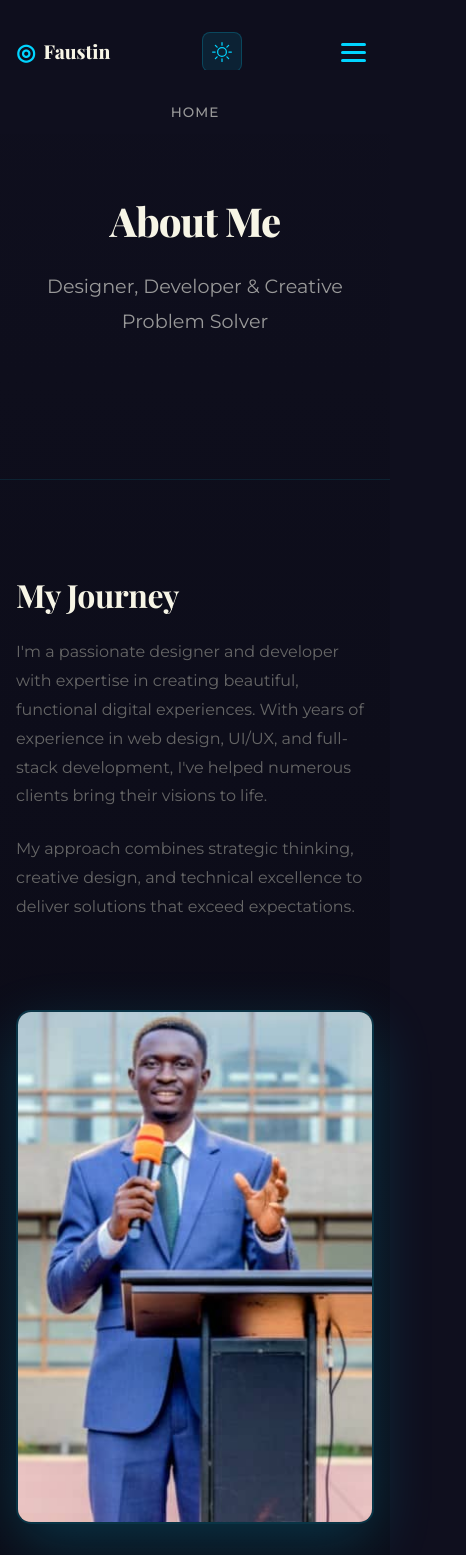
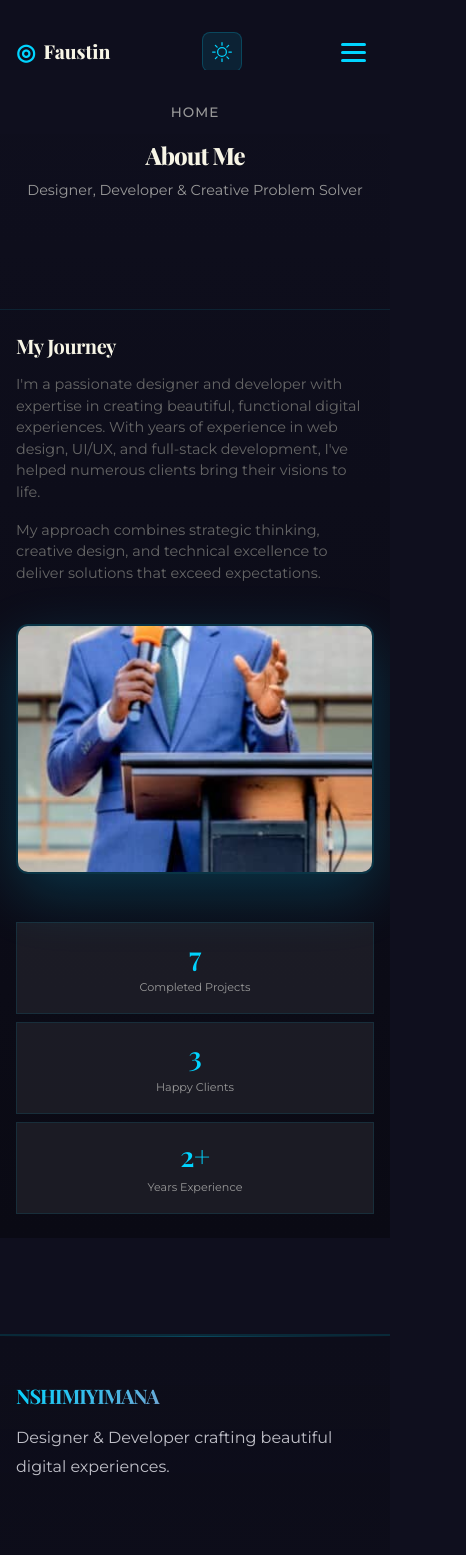
Before and after one commit to faustin12-g/reactporto, a React (Vite) app: page /about in a window 390 px wide. Shown: the top 1555 px of the page, 466 px wide, since content can reach past the window. Built offline with nearby package versions, Linux system fonts and the light colour scheme.

Commit message:
responsive the about

```diff
--- a/src/pages/AboutPage.css
+++ b/src/pages/AboutPage.css
@@ -108,16 +108,128 @@
 }
 
 @media (max-width: 768px) {
+  .about-page {
+    padding-top: 60px;
+  }
+
+  .about-hero {
+    min-height: 300px;
+    padding: var(--spacing-2xl) 0;
+  }
+
+  .about-hero h1 {
+    font-size: clamp(1.75rem, 5vw, 2.5rem);
+    margin-bottom: var(--spacing-md);
+  }
+
+  .subtitle {
+    font-size: 1rem;
+  }
+
+  .about-content {
+    padding: var(--spacing-2xl) 0;
+  }
+
   .about-grid {
     grid-template-columns: 1fr;
+    gap: var(--spacing-2xl);
+    margin-bottom: var(--spacing-3xl);
+  }
+
+  .about-text h2 {
+    font-size: clamp(1.5rem, 4vw, 2rem);
+    margin-bottom: var(--spacing-md);
+  }
+
+  .about-text p {
+    font-size: 0.95rem;
+    line-height: 1.6;
+    margin-bottom: var(--spacing-md);
   }
 
   .about-image {
     max-width: 100%;
+    max-height: 300px;
     border-radius: 15px;
   }
 
   .about-stats {
     grid-template-columns: repeat(3, 1fr);
+    gap: var(--spacing-md);
+  }
+
+  .stat {
+    padding: var(--spacing-lg);
+  }
+
+  .stat h3 {
+    font-size: 2rem;
+    margin-bottom: var(--spacing-xs);
+  }
+
+  .stat p {
+    font-size: 0.75rem;
   }
 }
+
+@media (max-width: 480px) {
+  .about-page {
+    padding-top: 60px;
+  }
+
+  .about-hero {
+    min-height: 250px;
+    padding: var(--spacing-lg) 0;
+  }
+
+  .about-hero h1 {
+    font-size: clamp(1.5rem, 4vw, 2rem);
+    margin-bottom: var(--spacing-sm);
+  }
+
+  .subtitle {
+    font-size: 0.9rem;
+  }
+
+  .about-content {
+    padding: var(--spacing-lg) 0;
+  }
+
+  .about-grid {
+    gap: var(--spacing-lg);
+    margin-bottom: var(--spacing-2xl);
+  }
+
+  .about-text h2 {
+    font-size: clamp(1.25rem, 3vw, 1.5rem);
+    margin-bottom: var(--spacing-md);
+  }
+
+  .about-text p {
+    font-size: 0.9rem;
+    line-height: 1.5;
+    margin-bottom: var(--spacing-md);
+  }
+
+  .about-image {
+    max-height: 250px;
+    border-radius: 12px;
+  }
+
+  .about-stats {
+    grid-template-columns: 1fr;
+    gap: var(--spacing-sm);
+  }
+
+  .stat {
+    padding: var(--spacing-md);
+  }
+
+  .stat h3 {
+    font-size: 1.75rem;
+  }
+
+  .stat p {
+    font-size: 0.7rem;
+  }
+}
```
